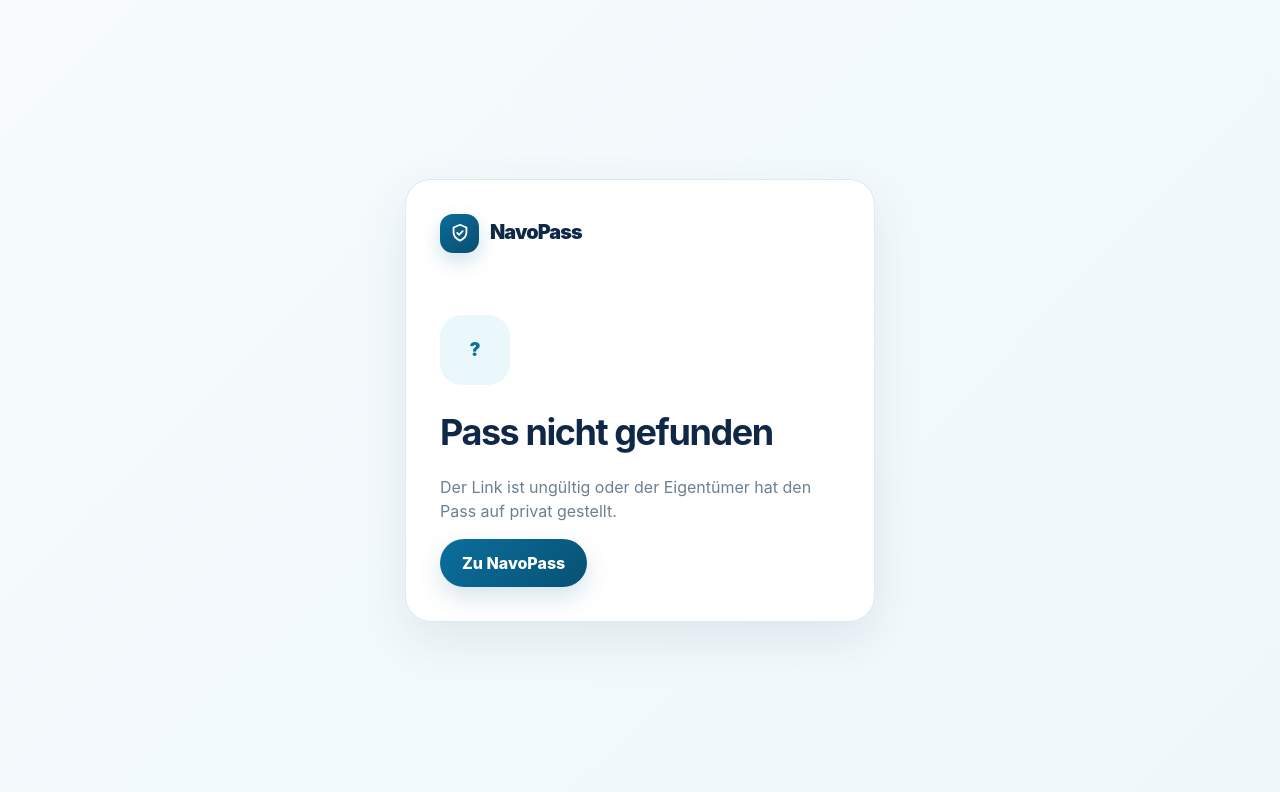
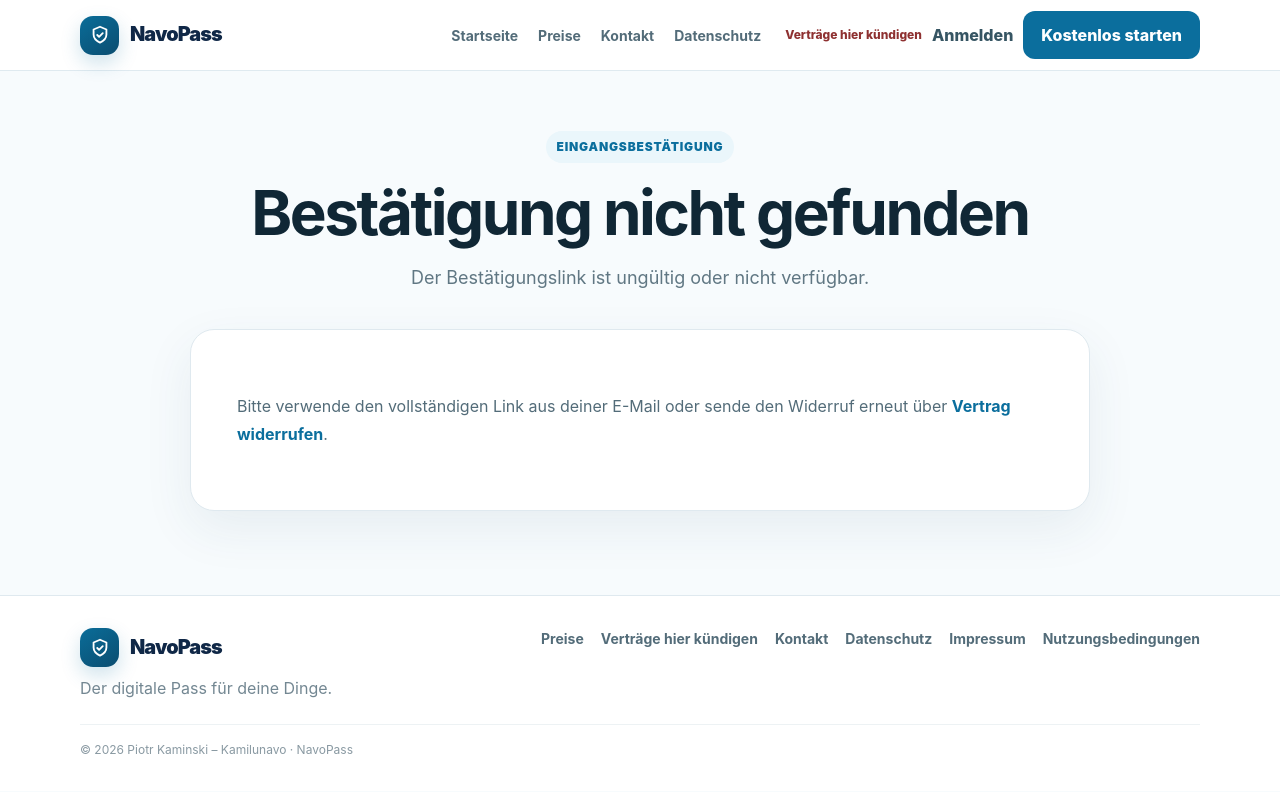
Before and after one commit to acciento89-bot/navopass, a Next.js app: page /vertrag-widerrufen/bestaetigung in a window 1280 px wide. Before the commit this address had no page. Shown: the top 792 px of the page. Built offline with nearby package versions, Linux system fonts and the light colour scheme; no server answers.

Commit message:
add durable withdrawal receipt page

```diff
--- /dev/null
+++ b/app/vertrag-widerrufen/bestaetigung/page.tsx
@@ -0,0 +1,51 @@
+import type { Metadata } from "next";
+import Link from "next/link";
+import { PublicShell } from "@/components/public-shell";
+import { getWithdrawalByReceiptToken, withdrawalReceivedLabel } from "@/lib/withdrawal";
+import styles from "@/app/public-pages.module.css";
+
+export const metadata: Metadata = {
+  title: "Widerrufsbestätigung",
+  robots: { index: false, follow: false },
+};
+
+export default async function WithdrawalReceiptPage({ searchParams }: { searchParams: Promise<{ token?: string }> }) {
+  const { token = "" } = await searchParams;
+  const receipt = await getWithdrawalByReceiptToken(token);
+
+  return (
+    <PublicShell>
+      <main className={styles.main}>
+        <section className={styles.hero}>
+          <span className={styles.eyebrow}>Eingangsbestätigung</span>
+          <h1>{receipt ? "Widerruf eingegangen" : "Bestätigung nicht gefunden"}</h1>
+          <p>{receipt ? "Diese Seite dokumentiert Inhalt, Datum und Uhrzeit deiner elektronischen Widerrufserklärung." : "Der Bestätigungslink ist ungültig oder nicht verfügbar."}</p>
+        </section>
+
+        {receipt ? <article className={styles.legal}>
+          <section>
+            <h2>Deine Widerrufserklärung</h2>
+            <div className={styles.receiptGrid}>
+              <div><span>Vorgangsnummer</span><b>{receipt.id}</b></div>
+              <div><span>Eingang</span><b>{withdrawalReceivedLabel(receipt.requested_at)}</b></div>
+              <div><span>Name</span><b>{receipt.consumer_name}</b></div>
+              <div><span>Vertrag</span><b>{receipt.contract_label}</b></div>
+              <div><span>Bestätigung an</span><b>{receipt.email}</b></div>
+              <div><span>Erklärung</span><b>Vertrag wird widerrufen</b></div>
+            </div>
+            <p className={styles.receiptStatus}><strong>Bearbeitungsstatus:</strong> {receipt.processing_note || "Die Widerrufserklärung ist eingegangen."}</p>
+          </section>
+
+          <section>
+            <h2>Bestätigung speichern</h2>
+            <p>Du kannst diese Eingangsbestätigung als Textdatei herunterladen und dauerhaft speichern.</p>
+            <div className={styles.receiptActions}>
+              <a className={styles.priceAction} href={`/api/withdrawal-receipt?token=${encodeURIComponent(token)}`}>Bestätigung herunterladen</a>
+              <Link className={`${styles.priceAction} ${styles.muted}`} href="/">Zur Startseite</Link>
+            </div>
+          </section>
+        </article> : <article className={styles.legal}><p>Bitte verwende den vollständigen Link aus deiner E-Mail oder sende den Widerruf erneut über <Link href="/vertrag-widerrufen">Vertrag widerrufen</Link>.</p></article>}
+      </main>
+    </PublicShell>
+  );
+}
```
